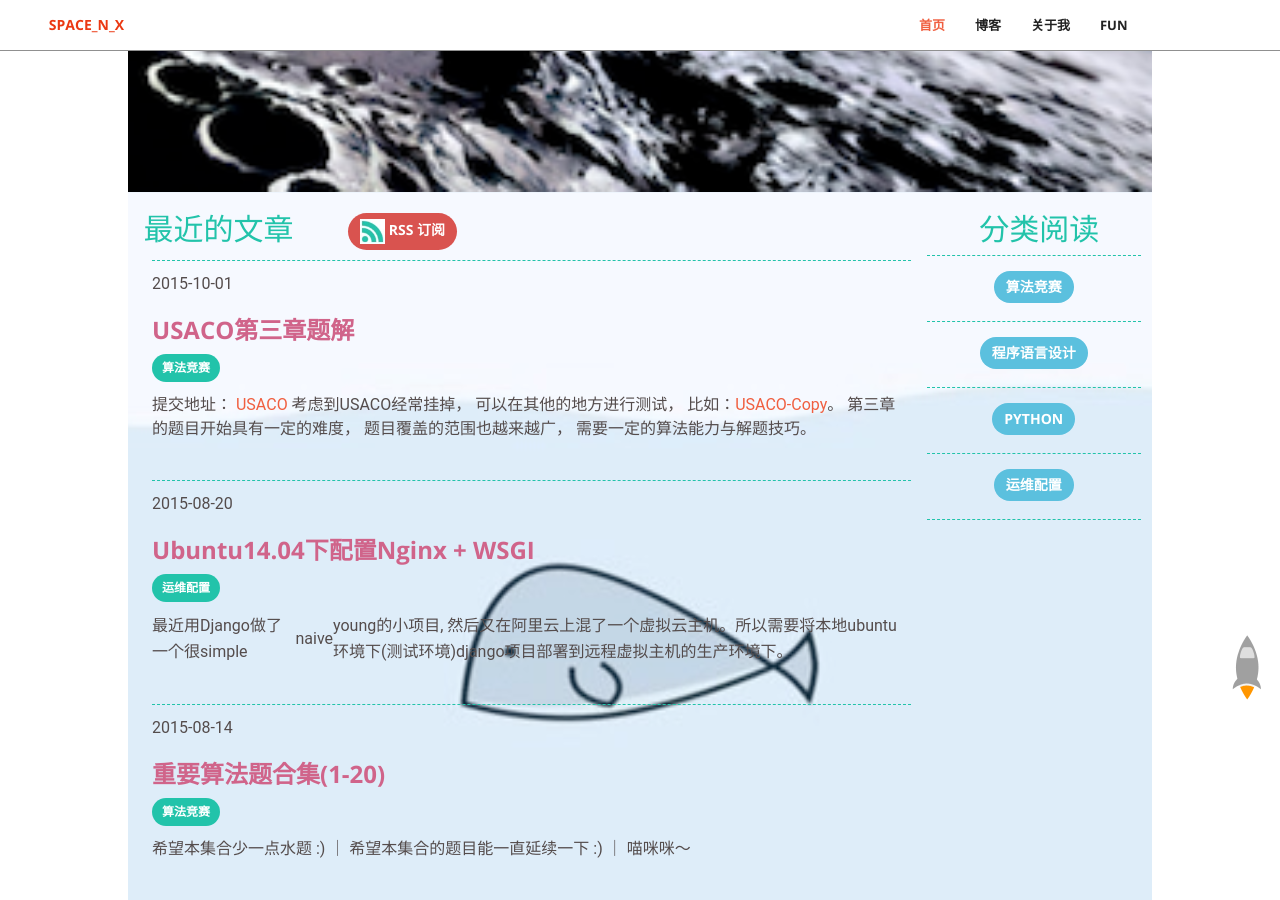
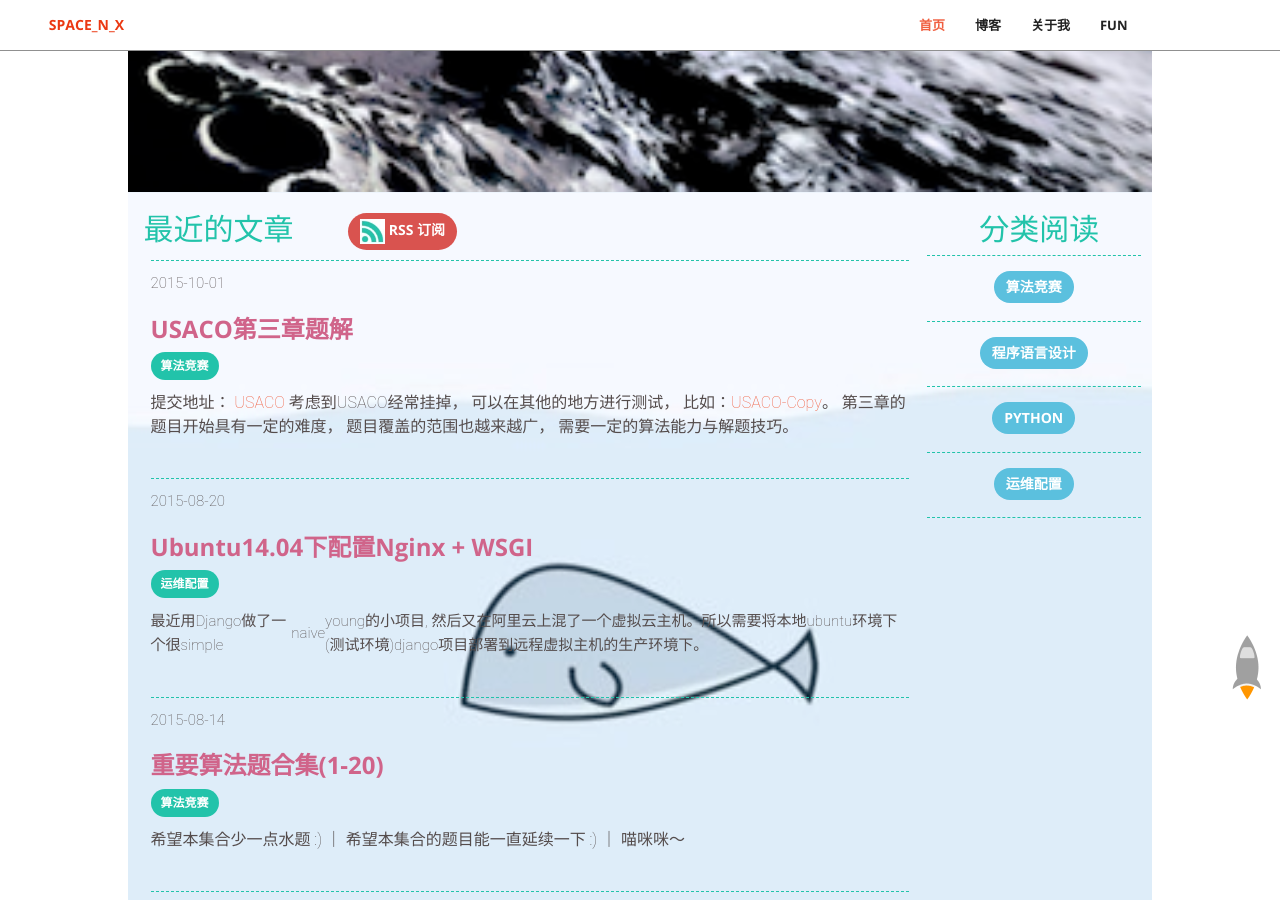
Before and after one commit to tcOops/hololens, a Jekyll site: the page built from index.html, in a window 1280 px wide and 900 px high, scrolled down 708 px. Built offline with Jekyll 4.4.1, drawn with Linux system fonts in a browser that asks for light colours; Markdown is read by kramdown in place of the engine named in the settings; comment, search, counter and statistics services are not loaded.

Commit message:
add kuxuan xiaoguo

```diff
--- a/css/main_.css
+++ b/css/main_.css
@@ -17,10 +17,11 @@
 	padding: 10px 0 10px 0;
 	border-top: 1px dashed #D0648A;
 	border-color:#22C3AA;
-  font-size: 16px;
+  font-size: 15px;
   line-height: 1.625;
   color: #544C4C;
   font-family: Roboto, Helvetica Neue,Helvetica,Arial,sans-serif;
+  font-weight: 50;
 }
 
 .tag-block {
@@ -29,12 +30,12 @@
 	padding: 15px 0 10px 0%;
 	border-top: 1px dashed #D0648A;
 	border-color:#22C3AA;
-	color:black;
 	text-align: center;
-  font-size: 16px;
+  font-size: 15px;
   line-height: 1.625;
   color: #544C4C;
   font-family: Roboto, Helvetica Neue,Helvetica,Arial,sans-serif;
+  font-weight: 50;
 }
 
 .bloglistleft{
```
